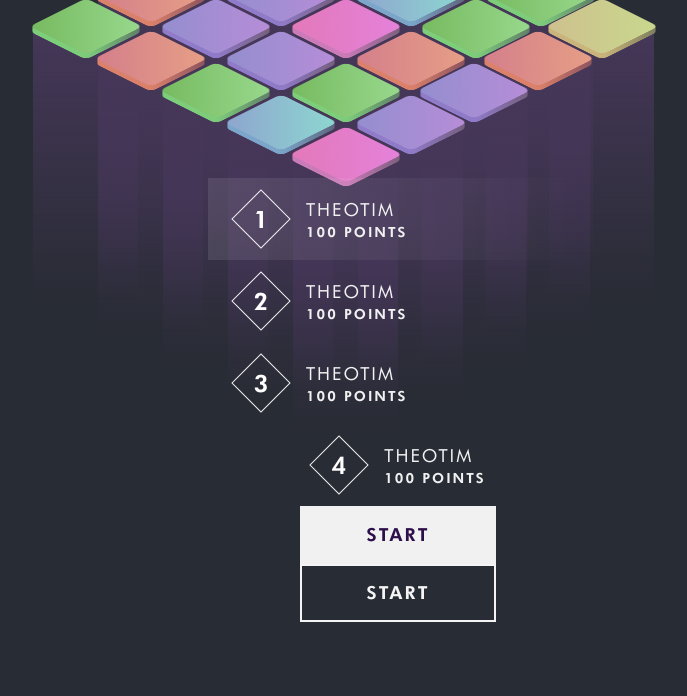
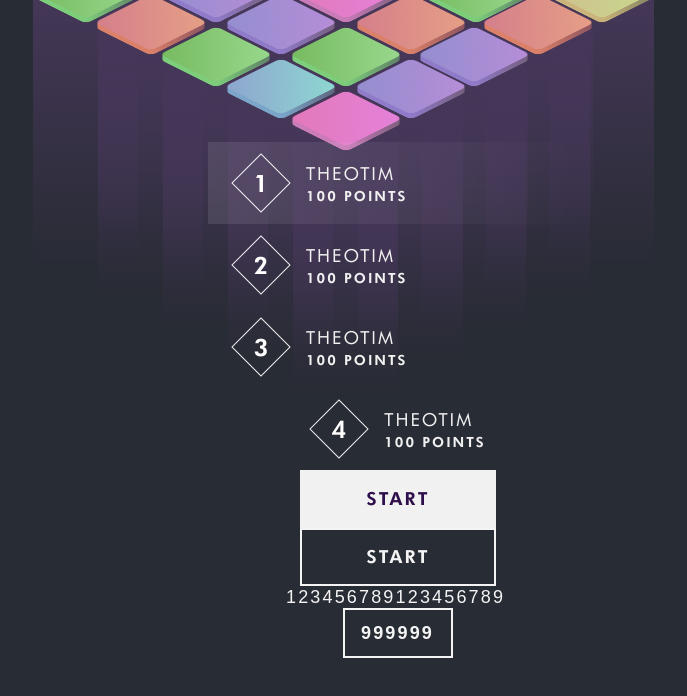
Before and after one commit to Lynch-cai/dice_game, a React (Create React App) app in the folder front/: page / in a window 1280 px wide. Shown: the top 696 px of the page, without its empty margins (242-929 px from the left). Built offline with nearby package versions, Linux system fonts and the light colour scheme.

Commit message:
[Feat] Add input

```diff
--- a/front/src/App.js
+++ b/front/src/App.js
@@ -2,6 +2,7 @@ import './App.css';
 import { GameTable } from './components/organisms/GameTable';
 import { User } from './components/molecules/User';
 import { Button } from './components/atoms/Button';
+import { Input } from './components/atoms/Input';
 
 function App() {
   return (
@@ -36,6 +37,8 @@ function App() {
         />
         <Button content="Start" type="secondary" />
         <Button content="Start" type="primary" />
+        <Input default_value="123456789123456789" type="secondary"/>
+        <Input default_value="999999" type="primary"/>
       </header>
     </div>
   );
--- /dev/null
+++ b/front/src/components/atoms/Input.jsx
@@ -0,0 +1,24 @@
+import React from 'react'
+import styled from 'styled-components'
+
+// type: secondary
+export const Input = ({default_value, type}) => {
+  return (
+    <InputText maxLength={type == 'secondary' ? "18" : '6'} type={type} defaultValue={default_value}/>
+  )
+}
+
+const InputText = styled('input')`
+  padding: ${(props) => (props.type == 'secondary' ? '0' : '0.75rem 1rem')};
+  border: ${(props) => (props.type == 'secondary' ? '0' : 'rgba(255, 255, 255, 0.95) 0.125rem solid')};
+  font-weight: ${(props) => (props.type == 'secondary' ? '500' : '600')};
+  width: ${(props) => (props.type == 'secondary' ? '14rem' : '6.875rem')};
+  background: transparent;
+  font-size: 1.125rem;
+  line-height: 1.375rem;
+  color: rgba(255, 255, 255, 0.95);
+  outline: none;
+  letter-spacing: 0.12em;
+  text-transform: uppercase;
+  box-sizing: border-box;
+`
```
